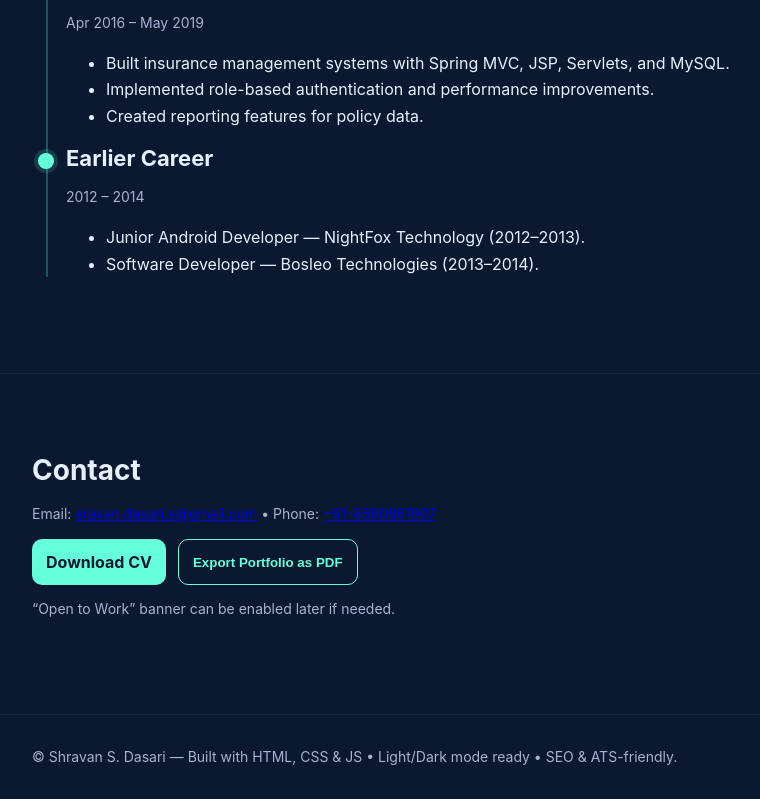
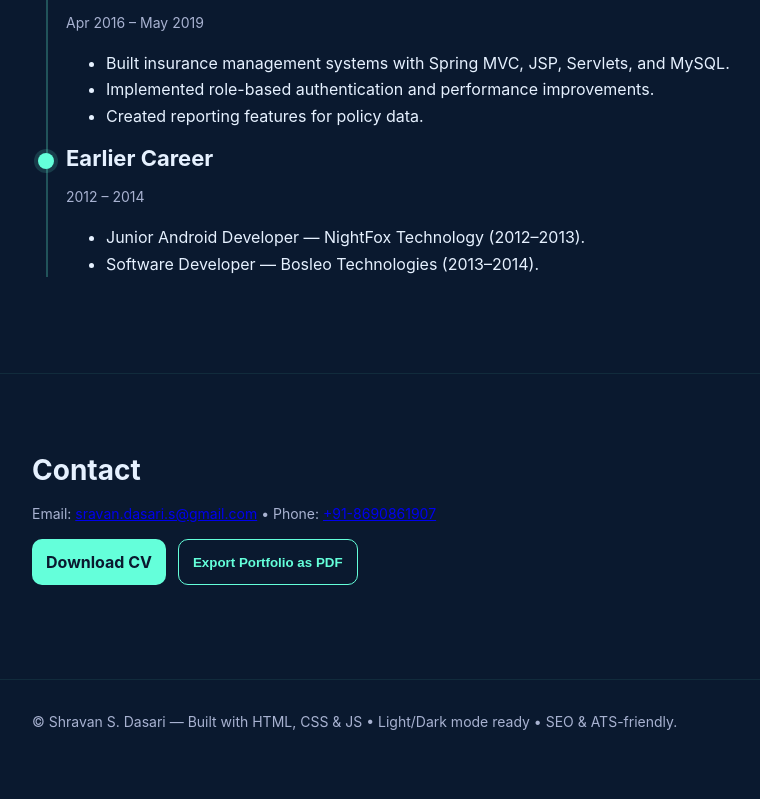
Before and after one commit to Sravan-Dasari-S/Sravan-Dasari, a plain HTML site: page index.html in a window 1280 px wide. Shown: the part 3042-3841 px from the top of the page, without its empty margins (78-838 px from the left). After the commit the page ends 3805 px from the top, so only its background shows below. Drawn offline with Linux system fonts and the light colour scheme; files whose address does not match are found by name.

Commit message:
Update index.html

```diff
--- a/index.html
+++ b/index.html
@@ -76,7 +76,7 @@
 <section id='contact'><div class='container'><h2>Contact</h2>
 <p class='small'>Email: <a href='mailto:sravan.dasari.s@gmail.com'>sravan.dasari.s@gmail.com</a> • Phone: <a href='tel:+91-8690861907'>+91-8690861907</a></p>
 <div style='margin-top:12px;display:flex;gap:12px;flex-wrap:wrap'><a class='btn primary' href='assets/Branded_CV_Shravan_Dasari.pdf' download>Download CV</a><button class='btn' onclick='exportPDF()'>Export Portfolio as PDF</button></div>
-<p class='small' style='margin-top:12px'>“Open to Work” banner can be enabled later if needed.</p>
+<p class='small' style='margin-top:12px'></p>
 </div></section>
 
 <footer class='footer'><div class='container small'>© Shravan S. Dasari — Built with HTML, CSS & JS • Light/Dark mode ready • SEO & ATS-friendly.</div></footer>
```
